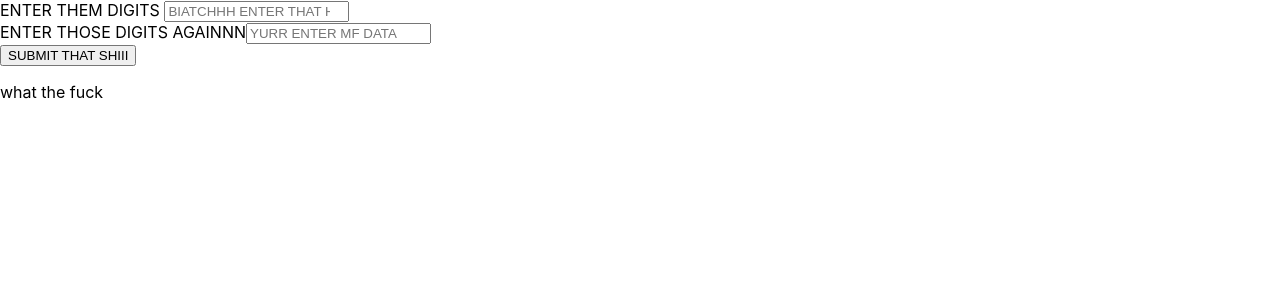
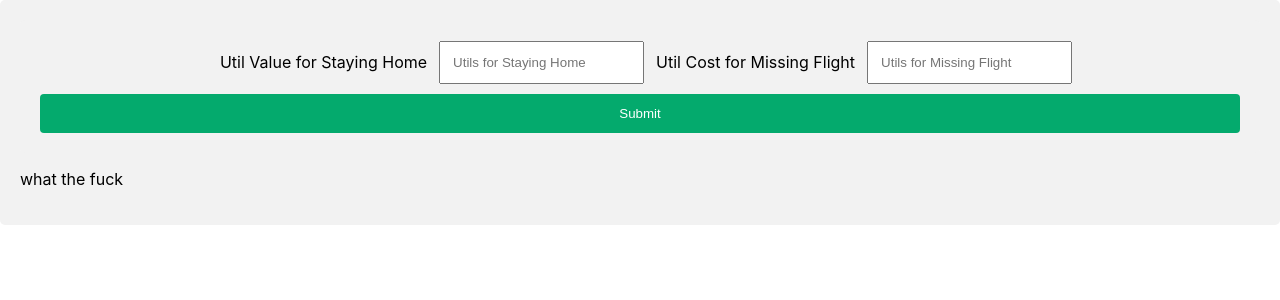
Before and after one commit to benwang-lol/Best-Time-to-get-to-Airport, a React (Create React App) app: page / in a window 1280 px wide. Shown: the top 300 px of the page. Built offline with nearby package versions, Linux system fonts and the light colour scheme.

Commit message:
css for the form

```diff
--- a/src/components/form-component/form-component.css
+++ b/src/components/form-component/form-component.css
@@ -1,9 +1,55 @@
-.aaa {
-    align-items: first baseline;
-    margin-bottom: 100000px
+.container {
+    border-radius: 5px;
+    background-color: #f2f2f2;
+    padding: 20px;
+    display: flex;
+    flex-direction: column;
 }
 
-.bbb {
-    align-items:first baseline;
-    margin-top: 10000px
+.form {
+    display: flex;
+    flex-direction: column
 }
+
+input[type=submit]:hover {
+    background-color: #45a049;
+}
+
+input[type=submit] {
+    background-color: #04AA6D;
+    color: white;
+    padding: 12px 20px;
+    border: none;
+    border-radius: 4px;
+    cursor: pointer;
+    margin-top: 10px
+}
+
+input[type=text], select, textarea {
+    display: flex;
+    flex-direction: column;
+    width: 100%; /* Full width */
+    padding: 12px; /* Some padding */
+    border: 1px solid #ccc; /* Gray border */
+    border-radius: 4px; /* Rounded borders */
+    box-sizing: border-box; /* Make sure that padding and width stays in place */
+    margin-top: 6px; /* Add a top margin */
+    margin-bottom: 16px; /* Bottom margin */
+    resize: vertical /* Allow the user to vertically resize the textarea (not horizontally) */
+}
+
+.stay-home {
+    display: flex;
+    padding: 12px;
+}
+
+.miss-flight {
+    display: flex;
+    padding: 12px;
+}
+
+.form-bitchh {
+    display: flex;
+    justify-content: center;
+    align-items: center;
+}
--- a/src/components/form-component/form-component.js
+++ b/src/components/form-component/form-component.js
@@ -1,3 +1,4 @@
+import './form-component.css';
 import React, { useState } from 'react';
 // import Button from '../button-component/customButton';
 // import {Context as UtilContext } from '../context/util-context';
@@ -13,26 +14,30 @@ const FormComponent = () => {
     };
 
     return (
-        <div>
-            <form className="aaa">
-                <label>ENTER THEM DIGITS </label>
+        <div className="container">
+            <form className="form-bitchh" action="action_page.php">
+                <label className="stay-home" htmlFor="stay-home">Util Value for Staying Home</label>
                 <input
-                    placeholder="BIATCHHH ENTER THAT HOMEADATA"
+                    className="stay-home"
+                    id="stay-home"
+                    placeholder="Utils for Staying Home"
                     type="number"
                     value={homeData}
                     onChange={(event) => setHomeData(event.target.value)}
-            />
-            </form>
-            <form className="bbb">
-                <label>ENTER THOSE DIGITS AGAINNN</label>
+                />
+                <label className="miss-flight" htmlFor="miss-flight">Util Cost for Missing Flight</label>
                 <input
-                    placeholder="YURR ENTER MF DATA"
+                    className="miss-flight"
+                    id="miss-flight"
+                    placeholder="Utils for Missing Flight"
                     type="number"
                     value={missFlightData}
                     onChange={(event) => setMissFlightData(event.target.value)}
-            />
+                />
             </form>
-            <button type="submit" onClick={handleSubmit}>SUBMIT THAT SHIII</button>
+
+            {/* <button type="submit" onClick={handleSubmit}>Submit</button> */}
+            <input type="submit" value="Submit" onClick={handleSubmit}/>
 
         </div>
     )
```
